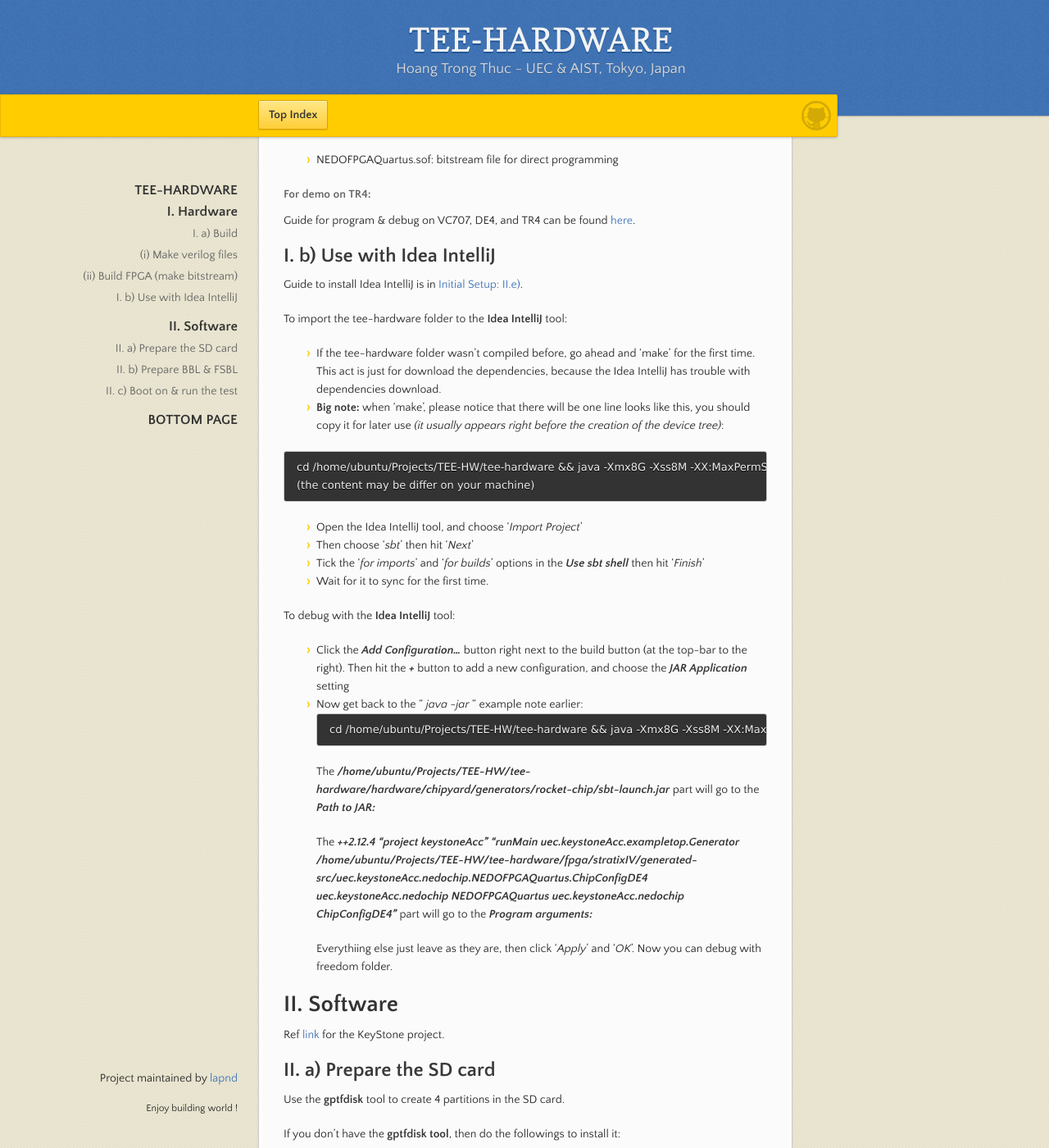
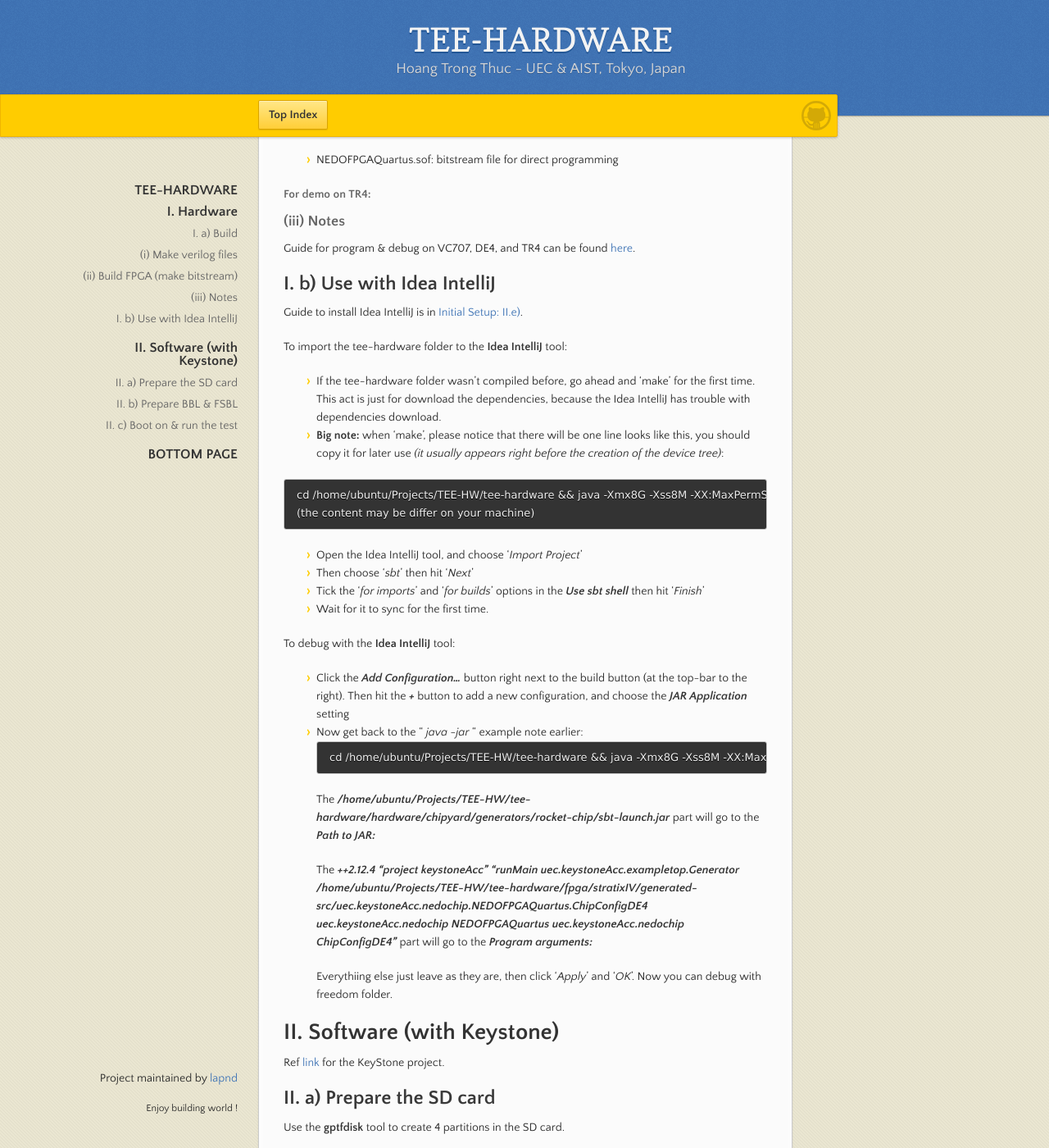
Before and after one commit to lapnd/httdes.github.io, a Jekyll site: the page built from tee-hw.md, in a window 1280 px wide and 1400 px high, scrolled down 1692 px. Shown: the whole window at 82% size. Built offline with Jekyll 4.4.1, drawn with Linux system fonts in a browser that asks for light colours; our own code applies the rules of GitHub Pages for plain Markdown files.

Commit message:
Update tee-hw.md

```diff
--- a/tee-hw.md
+++ b/tee-hw.md
@@ -70,6 +70,10 @@ Built files are under tee-hardware/fpga/stratixIV/DE4/output_files/
 
 #### For demo on TR4:
 
+
+
+### (iii) Notes
+
 Guide for program & debug on VC707, DE4, and TR4 can be found [here](./fpgaguide.md).
 
 ## I. b) Use with Idea IntelliJ
@@ -104,7 +108,7 @@ cd /home/ubuntu/Projects/TEE-HW/tee-hardware && java -Xmx8G -Xss8M -XX:MaxPermSi
 
    Everythiing else just leave as they are, then click '*Apply*' and '*OK*'. Now you can debug with freedom folder.
 
-# II. Software
+# II. Software (with Keystone)
 
 Ref [link](https://github.com/keystone-enclave/keystone) for the KeyStone project.
 
```
